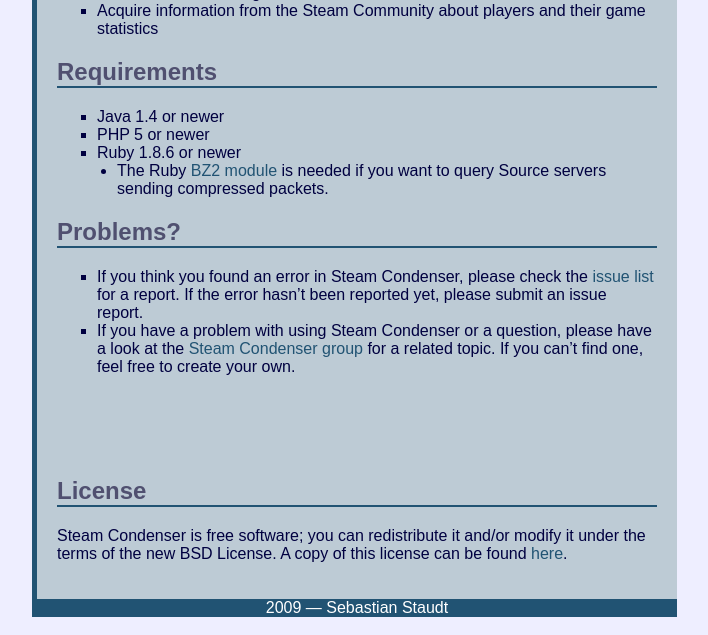
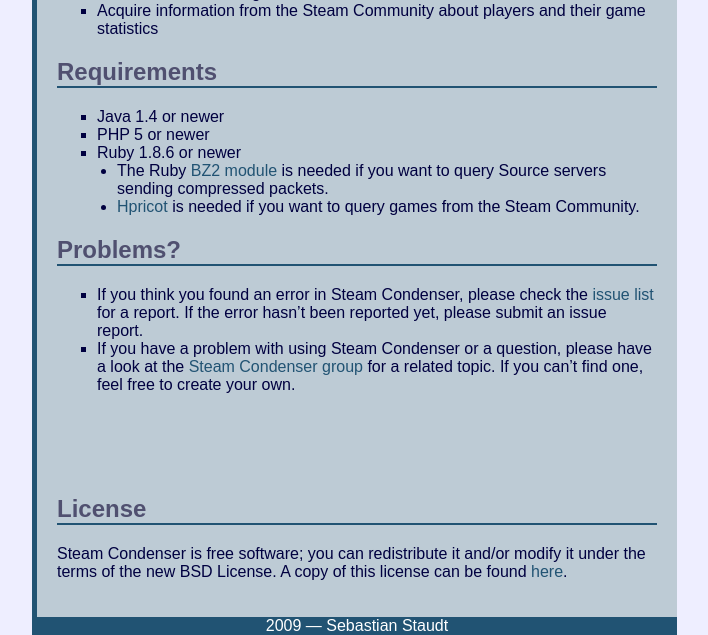
Before and after one commit to koraktor/steam-condenser, a Jekyll site: the page built from index.markdown, in a window 1280 px wide. Shown: the part 330-965 px from the top of the page, without its empty margins (258-966 px from the left). Built offline with Jekyll 4.4.1, drawn with Linux system fonts in a browser that asks for light colours; Markdown is read by kramdown in place of the engine named in the settings.

Commit message:
Added Hpricot requirement

```diff
--- a/index.markdown
+++ b/index.markdown
@@ -30,6 +30,7 @@ progress.
 - Ruby 1.8.6 or newer
   - The Ruby [BZ2 module][1] is needed if you want to query Source servers
     sending compressed packets.
+  - [Hpricot][5] is needed if you want to query games from the Steam Community.
 
 ## Problems?
 
```
Also changed, not shown: other parts of index.markdown (+1 -0 lines).
